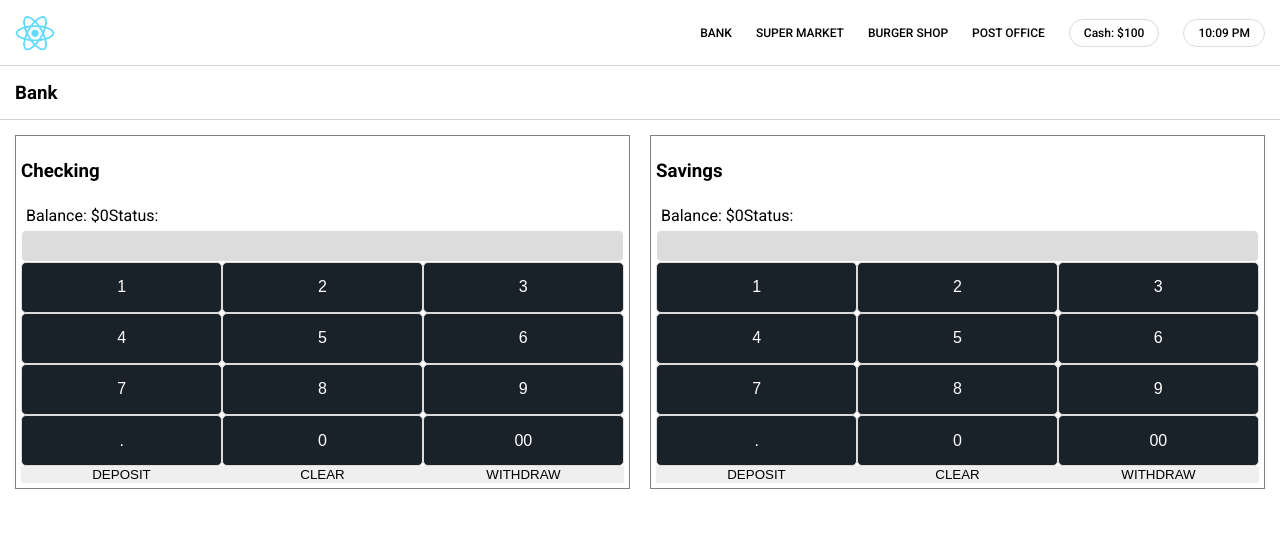
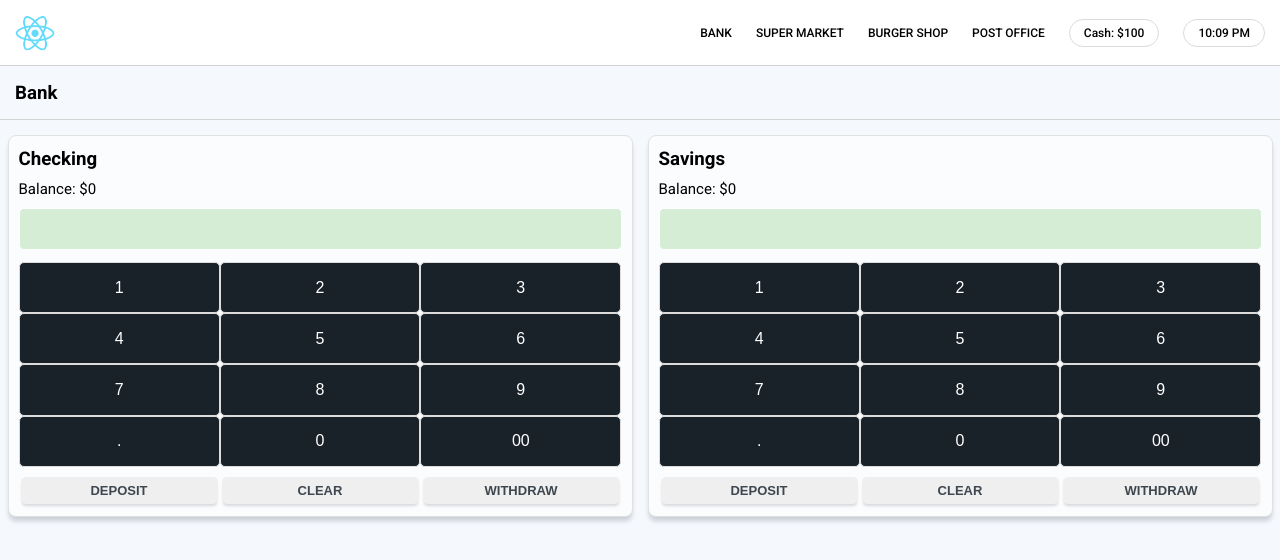
Before and after one commit to whlong1/reactville, a React (Create React App) app: page /bank in a window 1280 px wide. Shown: the top 560 px of the page. Built offline with nearby package versions, Linux system fonts and the light colour scheme; a web font is replaced by a local one.

Commit message:
style bank component

```diff
--- a/src/Components/Bank/Account.jsx
+++ b/src/Components/Bank/Account.jsx
@@ -23,7 +23,7 @@ const Account = (props) => {
 	return (
 		<div className="account">
 			<h3>{props.name}</h3>
-			<section><p>Balance: ${balance}</p><p>Status: {message}</p></section>
+			<section><p>Balance: ${balance}</p><p>{message}</p></section>
 			<ControlPanel handleBalance={handleBalance} />
 		</div>
 	)
--- a/src/styles/bank.css
+++ b/src/styles/bank.css
@@ -1,5 +1,9 @@
+.bank {
+  background: #F5F8FC;
+  height: 100%;
+}
+
 .bank section {
-  padding: 5px;
   display: flex;
 }
 
@@ -8,10 +12,28 @@
 }
 
 .account {
-  width: 50%;
-  padding: 5px;
-  border: 1px solid grey;
-  margin: 10px 10px 0px 10px;
+  width: 100%;
+  padding: 12px 10px;
+  border-radius: 8px;
+  background: #fbfcfd;
+  margin: 15px 7.5px 10px 7.5px;
+  border: 1px solid rgb(225, 225, 225);
+  box-shadow: 0px 5px 5px -1px rgba(2,15,46,0.18);
+}
+
+.account h3, section {
+  margin: 0;
+  margin-bottom: 10px;
+}
+
+.account section {
+  display: flex;
+  align-items: center;
+  justify-content: space-between;
+}
+
+.account section p {
+  font-size: 15px;
 }
 
 .number-pad {
@@ -37,9 +59,16 @@
 
 #input-display {
   height: 30px;
+  display: flex;
+  align-items: center;
   border-radius: 5px;
-  background: rgb(220, 220, 220);
+  margin-bottom: 12px;
+  padding: 5px 12px;
   border: 1px solid white;
+  font-size: 14px;
+  font-weight: 500;
+  color: #537353;
+  background: rgb(212, 237, 212);
 }
 
 .control-panel section {
@@ -50,5 +79,11 @@
 .control-panel section > button {
   width: 100%;
   border: none;
-
+  font-size: 13px;
+  font-weight: 600;
+  color: #3e474f;
+  padding: 6px 10px;
+  border-radius: 5px;
+  margin: 10px 2px 0px 2px;
+  box-shadow: 0px 3px 3px -1px rgba(2,15,40,0.15);
 }
```
